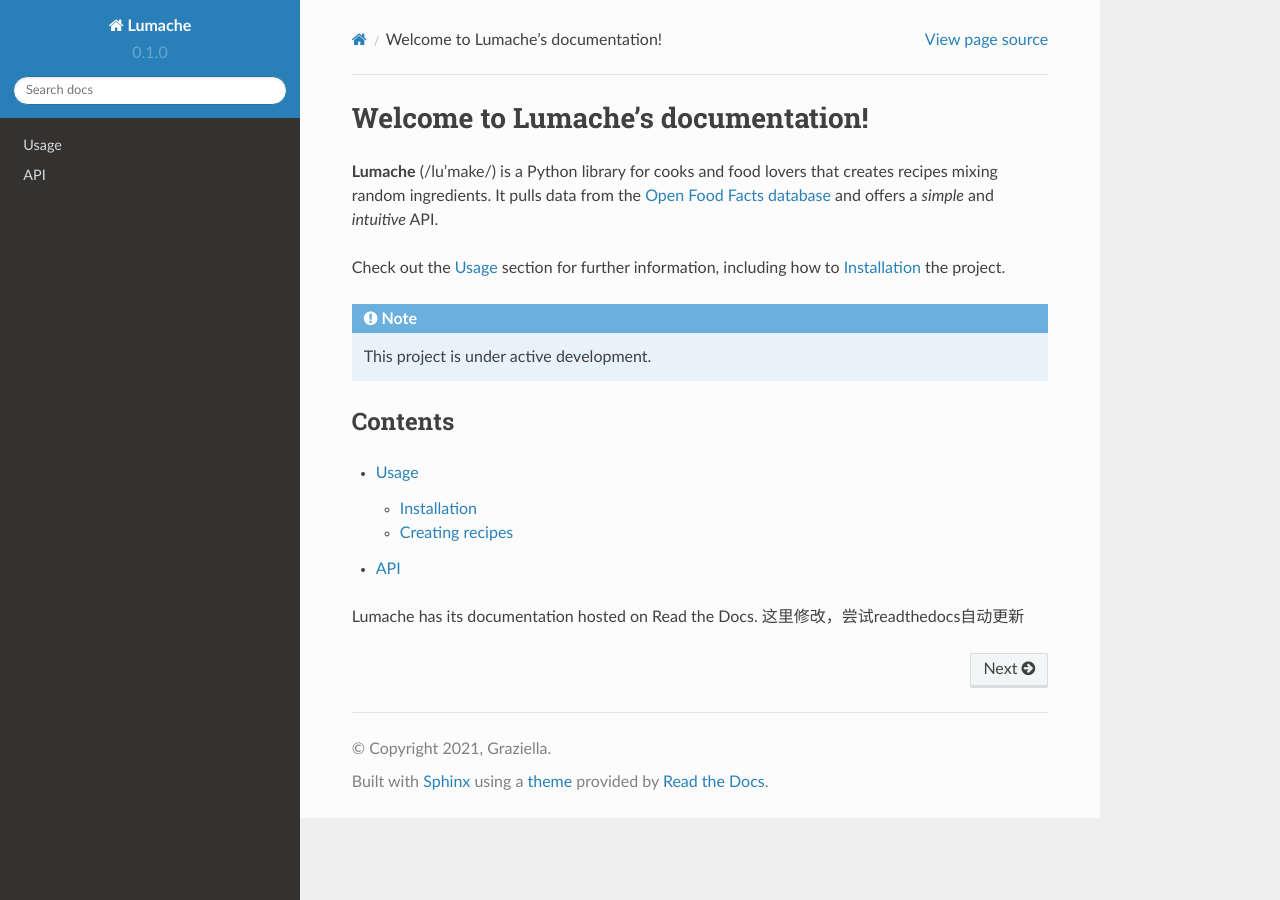
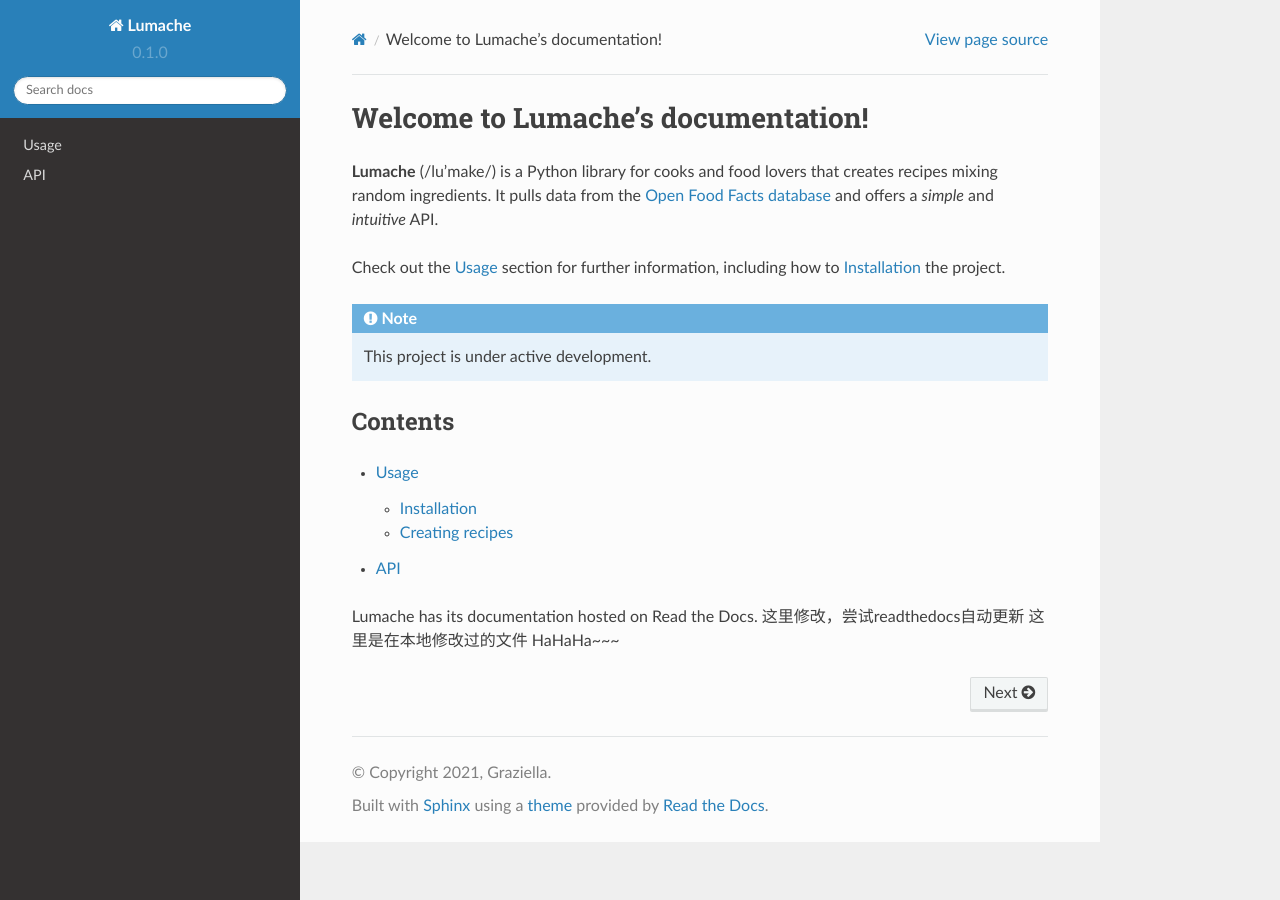
Before and after one commit to HuangDDU/readthdocs_huang, a Sphinx documentation site: the page built from docs/source/index.rst, in a window 1280 px wide. Built offline with Sphinx 7.4.7 and the Read the Docs theme 2.0.0, drawn with Linux system fonts in a browser that asks for light colours.

Commit message:
本地修改

```diff
--- a/docs/source/index.rst
+++ b/docs/source/index.rst
@@ -23,3 +23,4 @@ Contents
 
 Lumache has its documentation hosted on Read the Docs.
 这里修改，尝试readthedocs自动更新
+这里是在本地修改过的文件 HaHaHa~~~
```
